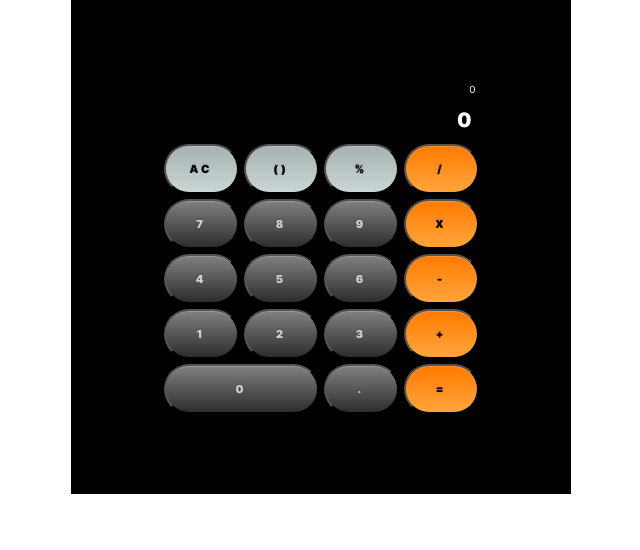
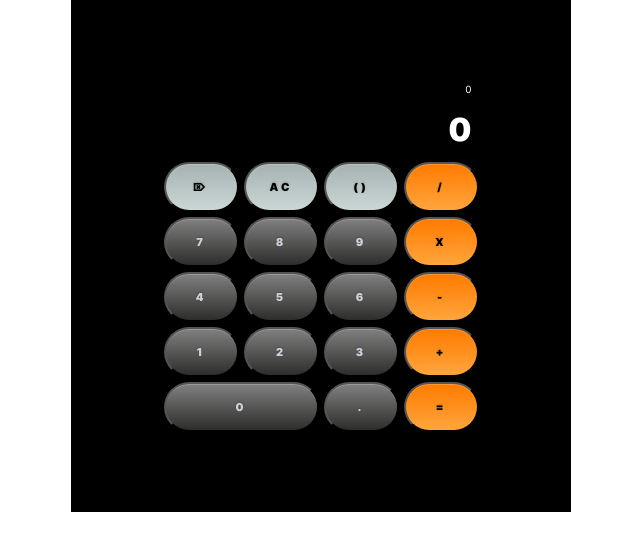
Before and after one commit to qwertyq98/calculator-react, a React app: page / in a window 1280 px wide. Shown: the whole page, without its empty margins (319-959 px from the left). Built offline with nearby package versions, Linux system fonts and the light colour scheme.

Commit message:
fix: валидация и управление с клавиатуры

```diff
--- a/src/blocks/calc/__button/calc__button.css
+++ b/src/blocks/calc/__button/calc__button.css
@@ -10,6 +10,7 @@
   font-weight: 600;
   background: white;
   transition: .3s;
+  color: black;
 }
 
 .calc__button:hover {
--- a/src/blocks/calc/__input/calc__input.css
+++ b/src/blocks/calc/__input/calc__input.css
@@ -10,7 +10,7 @@
   border: 0;
   max-height: 70px;
   border-bottom: 1px solid rgba(0,0,0,.2);
-  font-size: 20px;
+  font-size: 32px;
   font-weight: 600;
   line-height: 21px;
   color: white;
--- a/src/blocks/calc/__math-expression/calc__math-expression.css
+++ b/src/blocks/calc/__math-expression/calc__math-expression.css
@@ -2,7 +2,7 @@
   width: 100%;
   margin: 30px auto 0;
   box-sizing: border-box;
-  padding: 3px;
+  padding: 3px 7px;
   max-height: 50px;
   font-size: 10px;
   font-weight: 400;
--- a/src/components/Calculator.js
+++ b/src/components/Calculator.js
@@ -1,57 +1,103 @@
 import React from 'react';
 
 function Calculator() {
-  const buttons = ['AC', '()', '%', '/', '7', '8', '9', 'x', '4', '5', '6', '-', '1', '2', '3', '+', '0', '.', '='];
+  const buttons = ['⌦','AC', '()', '/', '7', '8', '9', 'x', '4', '5', '6', '-', '1', '2', '3', '+', '0', '.', '='];
   const [expression, setExpression] = React.useState('0');
   const [result, setResult] = React.useState('0');
-  const pattern = /^[0-9+-/\*\.()%]*$/;
-  const pattern2 = /^-$/;
+  const pattern = /^[0-9+-/\*\.()⌦]*$/;
+  const errorPattern = /[+-/\*\.⌦]{2}/;
+
+  function onKeyDown(e) {
+    if (e.key === "Enter") {
+      addSymbol('=');
+    }
+    if (e.key === "Backspace") {
+      addSymbol('⌦');
+    }
+    if (e.key === "Delete") {
+      addSymbol('AC');
+    }
+  }
+
+  function keyboardEvent(e) {
+    addSymbol(e.nativeEvent.data);
+  }
 
   function onClickButton(e) {
-    let newExpression;
+    addSymbol(e.target.textContent);
+  }
+
+  function addSymbol(newSymbol) {
+    let newExpession = expression;
+    const numberOfUnclosedBrackets = (newExpession.match(/\(/g) || []).length - (newExpession.match(/\)/g) || []).length;
     const lastSymbol = expression[expression.length-1];
 
-    switch (e.target.textContent) {
+    switch (newSymbol) {
       case '=':
-        newExpression = eval(expression);
+        if (numberOfUnclosedBrackets > 0) {
+          for (let i=0; i < numberOfUnclosedBrackets; i++) {
+            newExpession += ')';
+          }
+          setResult(newExpession);
+        }
+        newExpession = eval(newExpession).toString();
         break;
       case 'AC':
-        newExpression = '0';
-        setResult(newExpression);
+        newExpession = '0';
+        break;
+      case '⌦':
+        newExpession = newExpession.slice(0, -1);
+        if (newExpession.length === 0) {
+          newExpession = '0';
+        }
         break;
       case '()':
-        if(isNaN(+lastSymbol)) {
-          newExpression = expression + '(';
-        } else {
-          newExpression = expression + ')';
+        if (isNaN(+lastSymbol) || lastSymbol === '0') {
+          newExpession += '(';
+          break;
         }
-        setResult(newExpression);
+      case ')':
+        if (numberOfUnclosedBrackets > 0) {
+          newExpession += ')';
+        }
         break;
       case 'x':
-        newExpression = expression + '*';
-        setResult(newExpression);
+        newExpession += '*';
         break;
       default:
-        newExpression = expression + e.target.textContent;
-        setResult(newExpression);
+        newExpession += newSymbol;
     }
 
-    if (newExpression.length === 2 && newExpression[1] !== ',') {
-      newExpression = newExpression.replace(/^0/,'');
+    if (newExpession.length === 2 && newExpession[1] !== '.') {
+      newExpession = newExpession.replace(/^0/,'');
     }
 
-    setExpression(newExpression);
+    if (!errorPattern.test(newExpession) && pattern.test(newExpession)) {
+      setExpression(newExpession);
+      if (newSymbol !== '=') {
+        setResult(newExpession);
+      }
+    }
   }
 
   return (
     <section className='calc'>
       <span className='calc__math-expression'>{result}</span>
-      <input className='calc__input' type='text' name='expression' value={expression} maxLength="50" autoFocus></input>
+      <input
+        className='calc__input'
+        type='text'
+        name='expression'
+        value={expression}
+        maxLength="50"
+        onChange={keyboardEvent}
+        autoFocus
+        onKeyDown={onKeyDown}
+      />
       <div className="calc__buttons">
       {buttons.map((button) => (
         <button key={buttons.indexOf(button)} onClick={onClickButton} className={
-          button === 'AC' || button === '()' || button === '%'? 'calc__button calc__button_white':
-          button === '%' || button === 'x' || button === '-' || button === '+' || button === '=' || button === '/'? 'calc__button calc__button_orange':
+          button === 'AC' || button === '()' || button === '⌦'? 'calc__button calc__button_white':
+          'x-+=/'.includes(button) ? 'calc__button calc__button_orange':
           button === '0'? 'calc__button calc__button_black calc__button_black_0': 'calc__button calc__button_black'
         }>{button}</button>
       ))}
```
Also changed, not shown: README.md, 1 other file.
